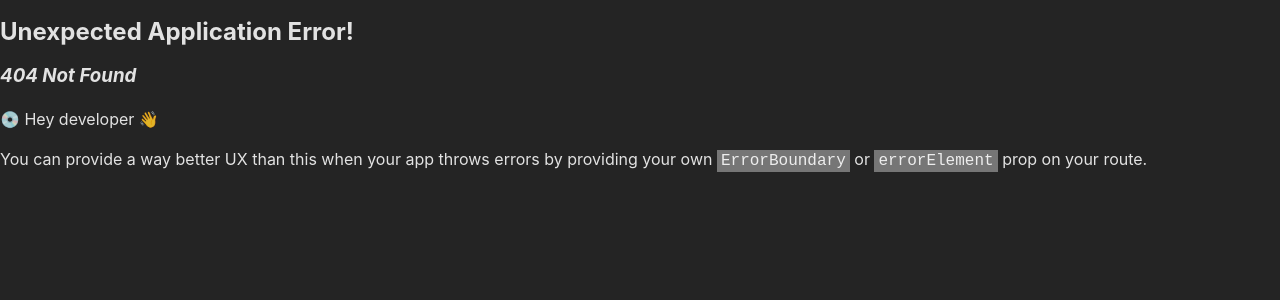
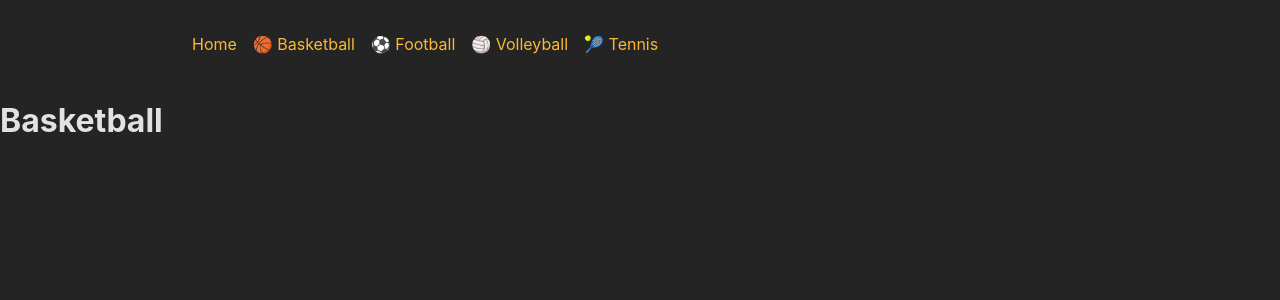
Before and after one commit to LyuboslavL/sportsbook, a React (Create React App) app in the folder frontend/: page /basketball in a window 1280 px wide. Before the commit this address had no page. Shown: the top 300 px of the page. Built offline with nearby package versions, Linux system fonts and the light colour scheme.

Commit message:
adding pages
For the different menu options.

```diff
--- a/frontend/src/App.js
+++ b/frontend/src/App.js
@@ -2,12 +2,22 @@ import { RouterProvider, createBrowserRouter } from "react-router-dom";
 
 import RootLayout from "./pages/Root";
 import HomePage from "./pages/Home";
+import BasketballPage from "./pages/Basketball";
+import FootballPage from "./pages/Football";
+import VolleyballPage from "./pages/Volleyball";
+import TennisPage from "./pages/Tennis";
 
 const router = createBrowserRouter([
   {
     path: "/",
     element: <RootLayout />,
-    children: [{ index: true, element: <HomePage /> }],
+    children: [
+      { index: true, element: <HomePage /> },
+      { path: "basketball", element: <BasketballPage />, children: [] },
+      { path: "football", element: <FootballPage />, children: [] },
+      { path: "volleyball", element: <VolleyballPage />, children: [] },
+      { path: "tennis", element: <TennisPage />, children: [] },
+    ],
   },
 ]);
 
--- /dev/null
+++ b/frontend/src/pages/Basketball.js
@@ -0,0 +1,5 @@
+function BasketballPage() {
+  return <h1>Basketball</h1>;
+}
+
+export default BasketballPage;
--- /dev/null
+++ b/frontend/src/pages/Football.js
@@ -0,0 +1,5 @@
+function FootballPage() {
+  return <h1>Football</h1>;
+}
+
+export default FootballPage;
--- /dev/null
+++ b/frontend/src/pages/Tennis.js
@@ -0,0 +1,5 @@
+function TennisPage() {
+  return <h1>Tennis</h1>;
+}
+
+export default TennisPage;
--- /dev/null
+++ b/frontend/src/pages/Volleyball.js
@@ -0,0 +1,5 @@
+function VolleyballPage() {
+  return <h1>Volleyball</h1>;
+}
+
+export default VolleyballPage;
```
